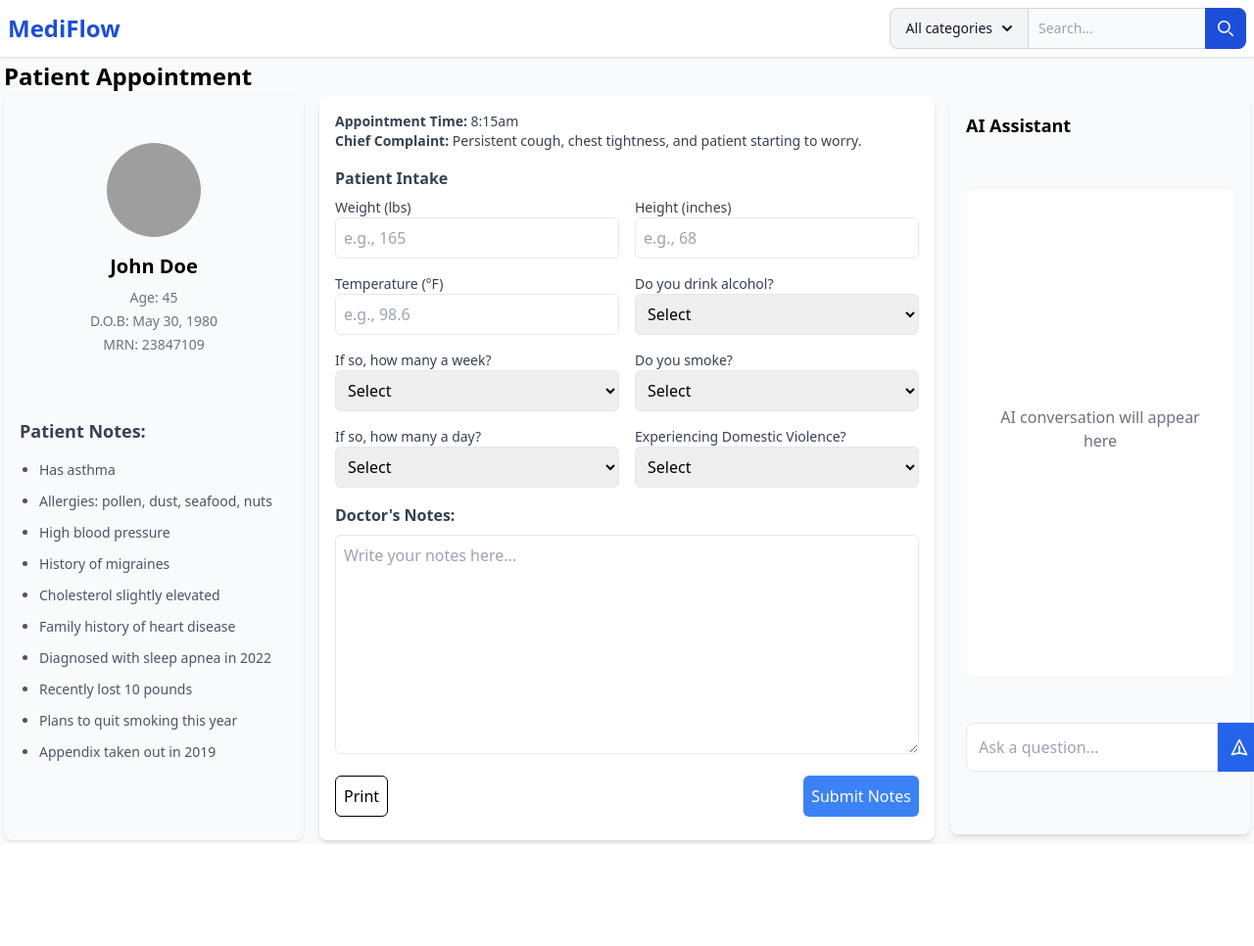
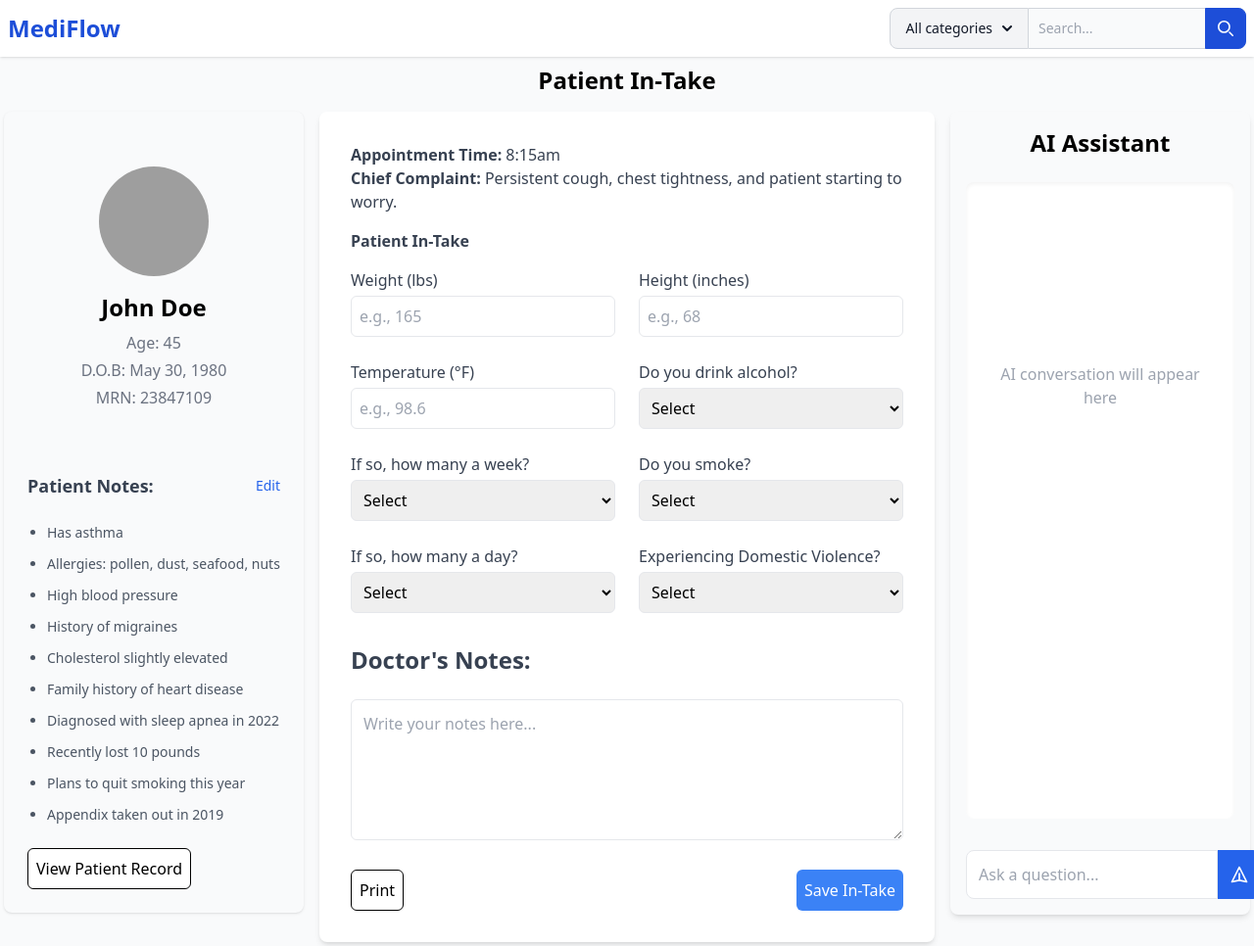
Before and after one commit to MarcelBarrios/MediFlow, a Flask app: page /patient_appointment in a window 1280 px wide. Shown: the whole page at 98% size. Before the commit the page ends 862 px from the top, so only its background shows below. Run offline with Flask 3, Linux system fonts and the light colour scheme; some libraries are stand-ins or nearby versions; grey boxes are pictures that could not be loaded.

Commit message:
added changes for 4/28

```diff
--- a/templates/patient_appointment.html
+++ b/templates/patient_appointment.html
@@ -1,23 +1,23 @@
 {% extends 'base.html' %}
 
-{% block title %}Patient Appointment{% endblock %}
+{% block title %}Patient In-Take{% endblock %}
 
 {% block content %}
 
 <div class="min-h-screen p-1">
-    <header class="mb-1">
-        <h1 class="text-2xl font-bold text-left">Patient Appointment</h1>
+    <header class="mb-4 text-center">
+        <h1 class="text-2xl font-bold text-center mt-1 mb-1">Patient In-Take</h1>
     </header>
 
     <div class="grid grid-cols-1 lg:grid-cols-4 gap-4">
         <!-- Patient Info Card -->
          <div class="lg:col-span-1">
-            <div class="sticky top-4 bg-gray-50 rounded-lg shadow md p-4 min-h-128">
+            <div class="sticky top-4 bg-gray-50 rounded-lg shadow md p-6 min-h-128">
                 <div class="flex flex-col items-center mb-8 mt-8">
                     <img src="https://encrypted-tbn0.gstatic.com/images?q=tbn:ANd9GcTpBLc9J0Jz2F69dVxaPIHuYEL1OWdlYqvZ-w&s"
-                    alt="Patient Photo" class="rounded-full w-24 h-24 object-cover mb-4" />
-                    <h2 class="text-xl font-bold mb-2">John Doe</h2>
-                    <div class="flex flex-col text-sm text-gray-500 text-center space-y-1">
+                    alt="Patient Photo" class="rounded-full w-28 h-28 object-cover mb-4" />
+                    <h2 class="text-2xl font-bold mb-2">John Doe</h2>
+                    <div class="flex flex-col text-md text-gray-500 text-center space-y-1">
                         <span>Age: 45</span>
                         <span>D.O.B: May 30, 1980</span>
                         <span>MRN: 23847109</span>
@@ -25,8 +25,15 @@
                 </div>
 
                 <div class="mt-16">
-                    <h3 class="font-semibold text-gray-700 text-lg mb-4">Patient Notes:</h3>
-                    <ul class="list-disc pl-5 text-gray-600 text-sm space-y-3 mt-4">
+                    <div class="flex items-center justify-between mb-2">
+                        <h3 class="font-semibold text-gray-700 text-lg">Patient Notes:</h3>
+                        <button id="edit-notes-btn" type="button" class="text-blue-600 text-sm hover:underline">
+                            Edit
+                        </button>
+                    </div>
+
+                    <!-- Static Notes View -->
+                    <ul id="patient-notes" class="list-disc pl-5 text-gray-600 text-sm space-y-3 mt-6">
                         <li>Has asthma</li>
                         <li>Allergies: pollen, dust, seafood, nuts</li>
                         <li>High blood pressure</li>
@@ -38,35 +45,47 @@
                         <li>Plans to quit smoking this year</li>
                         <li>Appendix taken out in 2019</li>
                     </ul>
+
+                    <!-- Editable Textarea Hidden Initially -->
+                    <textarea id="edit-notes-area" class="w-full p-2 border rounded-md text-sm mt-4 hidden" rows="10"></textarea>
+
+                    <!-- View Patient Record Button -->
+                    <div class="flex mt-6">
+                        <a href="/patient" class="w-full">
+                            <button type="button" class="bg-white text-black p-2 rounded-md border border-black">
+                                View Patient Record
+                            </button>
+                        </a>
+                    </div>
                 </div>
 
-                <div class="mt-16"></div>
             </div>
-         </div>
 
-         <div class="lg:col-span-2 bg-white rounded-lg shadow-md p-4">
-            <div class="text-gray-700 mb-2 text-sm">
+        </div>
+
+        <div class="lg:col-span-2 bg-white rounded-lg shadow-md p-8">
+            <div class="text-gray-700 mb-4 text-base">
                 <p><span class="font-semibold">Appointment Time:</span> 8:15am</p>
                 <p><span class="font-semibold">Chief Complaint:</span> Persistent cough, chest tightness, and patient starting to worry.</p>
             </div>
 
         <div class="mt-4">
-            <h3 class="font-semibold text-gray-700 mb-2">Patient Intake</h3>
-            <div class="grid grid-cols-1 md:grid-cols-2 gap-4">
+            <h3 class="font-semibold text-gray-700 text-1xl mb-4">Patient In-Take</h3>
+            <div class="grid grid-cols-1 md:grid-cols-2 gap-6">
                 <div>
-                    <label class="block text-sm font-medium text-gray-700">Weight (lbs)</label>
+                    <label class="block text-base font-medium text-gray-700 mb-1">Weight (lbs)</label>
                     <input type="number" name="weight" class="w-full p-2 border rounded-md" placeholder="e.g., 165">
                 </div>
                 <div>
-                    <label class="block text-sm font-medium text-gray-700">Height (inches)</label>
+                    <label class="block text-base font-medium text-gray-700 mb-1">Height (inches)</label>
                     <input type="number" name="height" class="w-full p-2 border rounded-md" placeholder="e.g., 68">
                 </div>
                 <div>
-                    <label class="block text-sm font-medium text-gray-700">Temperature (°F)</label>
+                    <label class="block text-base font-medium text-gray-700 mb-1">Temperature (°F)</label>
                     <input type="number" name="temperature" step="0.1" class="w-full p-2 border rounded-md" placeholder="e.g., 98.6">
                 </div>
                 <div>
-                    <label class="block text-sm font-medium text-gray-700">Do you drink alcohol?</label>
+                    <label class="block text-base font-medium text-gray-700 mb-1">Do you drink alcohol?</label>
                     <select name="alcohol-use" class="w-full p-2 border rounded-md">
                         <option value="">Select</option>
                         <option value="yes">Yes</option>
@@ -74,8 +93,8 @@
                     </select>
                 </div>
                 <div>
-                    <label class="block text-sm font-medium text-gray-700">If so, how many a week?</label>
-                    <select name="alcoholUse" class="w-full p-2 border rounded-md">
+                    <label class="block text-base font-medium text-gray-700 mb-1">If so, how many a week?</label>
+                    <select name="alcohol-use" class="w-full p-2 border rounded-md">
                         <option value="">Select</option>
                         <option value="1">1</option>
                         <option value="2">2</option>
@@ -85,7 +104,7 @@
                     </select>
                 </div>
                 <div>
-                    <label class="block text-sm font-medium text-gray-700">Do you smoke?</label>
+                    <label class="block text-base font-medium text-gray-700 mb-1">Do you smoke?</label>
                     <select name="smoking" class="w-full p-2 border rounded-md">
                         <option value="">Select</option>
                         <option value="yes">Yes</option>
@@ -93,7 +112,7 @@
                     </select>
                 </div>
                 <div>
-                    <label class="block text-sm font-medium text-gray-700">If so, how many a day?</label>
+                    <label class="block text-base font-medium text-gray-700 mb-1">If so, how many a day?</label>
                     <select name="smoking" class="w-full p-2 border rounded-md">
                         <option value="">Select</option>
                         <option value="1">1</option>
@@ -105,7 +124,7 @@
                 </div>
 
                 <div>
-                    <label class="block text-sm font-medium text-gray-700">Experiencing Domestic Violence?</label>
+                    <label class="block text-base font-medium text-gray-700 mb-1">Experiencing Domestic Violence?</label>
                     <select name="domestic-violence" class="w-full p-2 border rounded-md">
                         <option value="">Select</option>
                         <option value="yes">Yes</option>
@@ -116,17 +135,17 @@
             </div>
         </div>
 
-        <div class="mt-4">
-            <h3 class="font-semibold text-gray-700">Doctor's Notes:</h3>
-            <textarea class="w-full h-56 p-2 border rounded-md mt-2" placeholder="Write your notes here..."></textarea>
+        <div class="mt-8">
+            <h3 class="font-semibold text-gray-700 text-2xl mb-4">Doctor's Notes:</h3>
+            <textarea class="w-full h-36 p-3 border rounded-md mt-2" placeholder="Write your notes here..."></textarea>
         </div>
 
-        <div class="mt-4 flex justify-between">
+        <div class="mt-6 flex justify-between">
             <button type="button" onclick="window.print()" class="bg-white text-black p-2 rounded-md border border-black">
                 Print
             </button>
-            <button type="button" onclick="submitNotes()" class="bg-blue-500 text-white p-2 rounded-md">
-                Submit Notes
+            <button type="button" onclick="submitNotes()" class="bg-blue-500 text-white p-2 rounded-md hover:bg-blue-600">
+                Save In-Take
             </button>
         </div>
     </div>
@@ -134,13 +153,13 @@
     <!-- AI Chatbox Card - Fixed position -->
     <div class="lg:col-span-1">
         <div class="sticky top-4 bg-gray-50 rounded-lg shadow-md p-4 min-h-128">
-            <h3 class="font-bold mb-4 text-lg">AI Assistant</h3>
+            <h3 class="font-bold mb-6 text-2xl text-center">AI Assistant</h3>
             <!-- Chat history area - increased height -->
-            <div class="bg-white rounded-lg p-8 h-[500px] overflow-y-auto mb-12 mt-12 shadow-inner">
-                <p class="text-gray-500 text-center mt-48">AI conversation will appear here</p>
+            <div class="bg-white rounded-lg p-6 h-[650px] overflow-y-auto shadow-inner mb-8">
+                <p class="text-gray-400 text-center mt-40">AI conversation will appear here</p>
             </div>
             <!-- Input area with increased spacing -->
-            <div class="flex mt-6">
+            <div class="flex mt-4">
                 <input type="text" placeholder="Ask a question..."
                     class="flex-grow p-3 border rounded-l-lg focus:outline-none focus:ring-2 focus:ring-blue-500">
                 <button class="bg-blue-600 text-white p-3 rounded-r-lg hover:bg-blue-700">
@@ -151,7 +170,7 @@
                     </svg>
                 </button>
             </div>
-            <div class="mt-12"></div>
+            <!-- <div class="mt-12"></div> -->
         </div>
     </div>
 
@@ -164,6 +183,29 @@
     </div>
 </div>
 
+<!-- Javascript for edit functionality -->
+
+<script>
+    const editBtn = document.getElementById('edit-notes-btn')
+    const notesList = document.getElementById('patient-notes')
+    const editArea = document.getElementById('edit-notes-area')
+
+    editBtn.addEventListener('click', () => {
+        if (editArea.classList.contains('hidden')) {
+            const notes = Array.from(notesList.querySelectorAll('li')).map(li => li.textContent).join('\n')
+            editArea.value = notes
+            notesList.classList.add('hidden')
+            editArea.classList.remove('hidden')
+            editBtn.textContent = 'Save'
+        } else {
+            const newNotes= editArea.value.split('\n').filter(line => line.trim() !== '')
+            notesList.innerHTML = newNotes.map(note => `<li>${note}</li>`).join('')
+            notesList.classList.remove('hidden')
+            editArea.classList.add('hidden')
+            editBtn.textContent = 'Edit'
+        }
+    })
+</script>
 
 
 {% endblock %}
```
